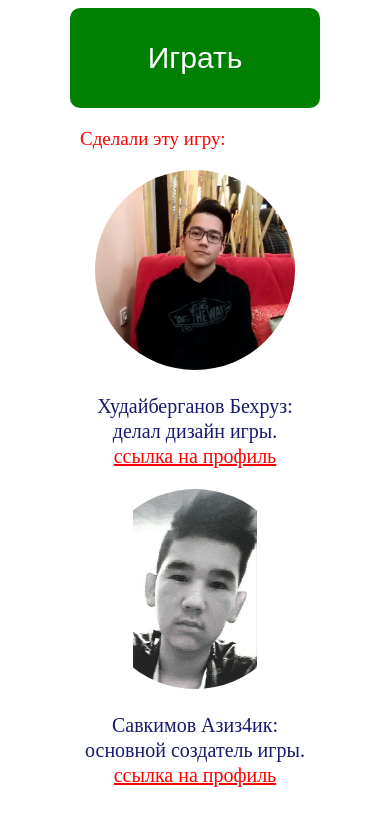
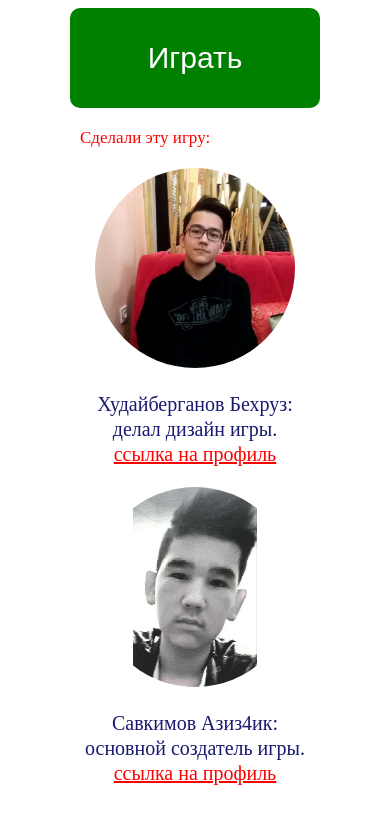
Before and after one commit to Piterden/Games, a plain HTML site: page index.html in a window 390 px wide. Drawn offline with Linux system fonts and the light colour scheme.

Commit message:
Update style.css

```diff
--- a/style.css
+++ b/style.css
@@ -51,6 +51,6 @@ p{
 
 @media only screen and (max-width:450px){
     .p{
-        font-size: 19px;
+        font-size: 17px;
     }
 }
```
